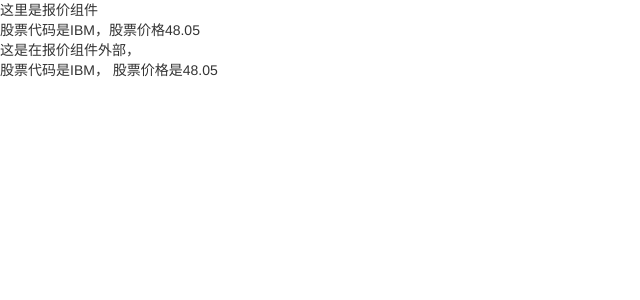
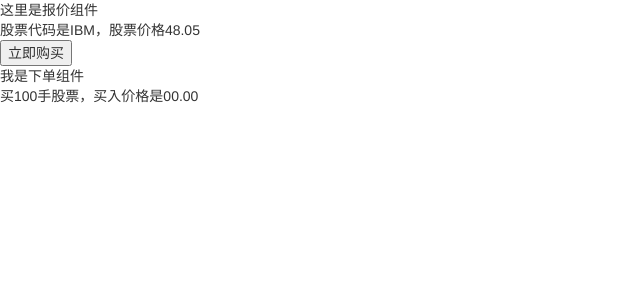
Before and after one commit to pizitai/angular4-study, an Angular app: page / in a window 1280 px wide. Shown: the top 300 px of the page, without its empty margins (0-640 px from the left). Built offline with nearby package versions, Linux system fonts and the light colour scheme.

Commit message:
中间人模式

```diff
--- a/src/app/app.component.html
+++ b/src/app/app.component.html
@@ -1,15 +1,4 @@
 <!--The content below is only a placeholder and can be replaced.-->
 
-<!-- <div>
-    我是父组件
-</div>
-<div>
-    <input type="text" placeholder="请输入股票代码" [(ngModel)]="stock">
-    <app-order [stockCode]='stock' [amount]="100"></app-order>
-</div> -->
-<app-price-quote (priceChange)="priceQuoteHandler($event)"></app-price-quote>
-<div>
-    这是在报价组件外部，<br/>
-    股票代码是{{priceQuote.stockCode}}，
-    股票价格是{{priceQuote.lastPrice | number:'2.2-2'}}
-</div>
+<app-price-quote (buy)="buyHandler($event)"></app-price-quote>
+<app-order [priceQuote]='priceQuote'></app-order>
--- a/src/app/app.component.ts
+++ b/src/app/app.component.ts
@@ -13,4 +13,8 @@
     // console.log(event);
     this.priceQuote = event;
   }
+  buyHandler(event: PriceQuote) {
+    // console.log(event);
+    this.priceQuote = event;
+  }
 }
--- a/src/app/order/order.component.html
+++ b/src/app/order/order.component.html
@@ -1,6 +1,6 @@
 <div>
-  我是子组件
+  我是下单组件
 </div>
 <div>
-  买{{amount}}手{{stockCode}}股票
+  买100手{{priceQuote.stockCode}}股票，买入价格是{{priceQuote.lastPrice | number:'2.2-2'}}
 </div>
--- a/src/app/order/order.component.ts
+++ b/src/app/order/order.component.ts
@@ -1,4 +1,5 @@
 import { Component, OnInit, Input } from '@angular/core';
+import { PriceQuote } from "../price-quote/price-quote.component";
 
 @Component({
   selector: 'app-order',
@@ -7,14 +8,11 @@
 })
 export class OrderComponent implements OnInit {
   @Input()
-  stockCode:string;
-  @Input()
-  amount:number;
+  priceQuote:PriceQuote;
+
 
   constructor() {
-    setInterval(() =>{
-      this.stockCode = "Apple";
-    },3000)
+
    }
 
   ngOnInit() {
--- a/src/app/price-quote/price-quote.component.html
+++ b/src/app/price-quote/price-quote.component.html
@@ -4,3 +4,6 @@
 <div>
   股票代码是{{stockCode}}，股票价格{{price | number:'2.2-2'}}
 </div>
+<div>
+  <input type="button" name="" value="立即购买" (click)="buyStock($event)">
+</div>
--- a/src/app/price-quote/price-quote.component.ts
+++ b/src/app/price-quote/price-quote.component.ts
@@ -9,7 +9,9 @@
   stockCode: string = 'IBM';
   price: number;
   @Output('priceChange')
-  lastPrice: EventEmitter<PriceQuote> = new EventEmitter;
+  lastPrice: EventEmitter<PriceQuote> = new EventEmitter();
+  @Output()
+  buy:EventEmitter<PriceQuote>= new EventEmitter();
 
   constructor() {
     setInterval(() => {
@@ -21,6 +23,9 @@
 
   ngOnInit() {
   }
+  buyStock(event){
+    this.buy.emit(new PriceQuote(this.stockCode,this.price))
+  }
 
 }
 export class PriceQuote {
```
Also changed, not shown: 1 other file (tests, documents, lock files or other folders).
